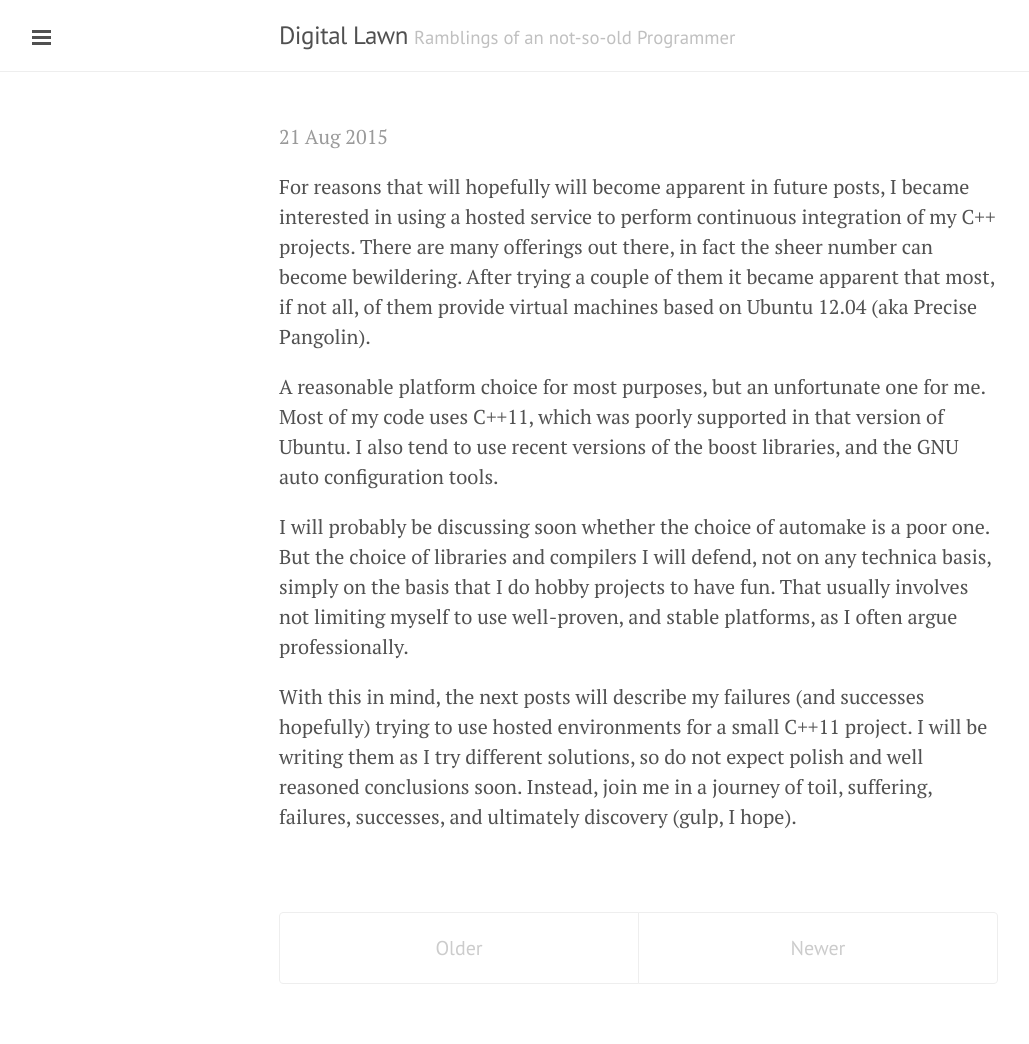
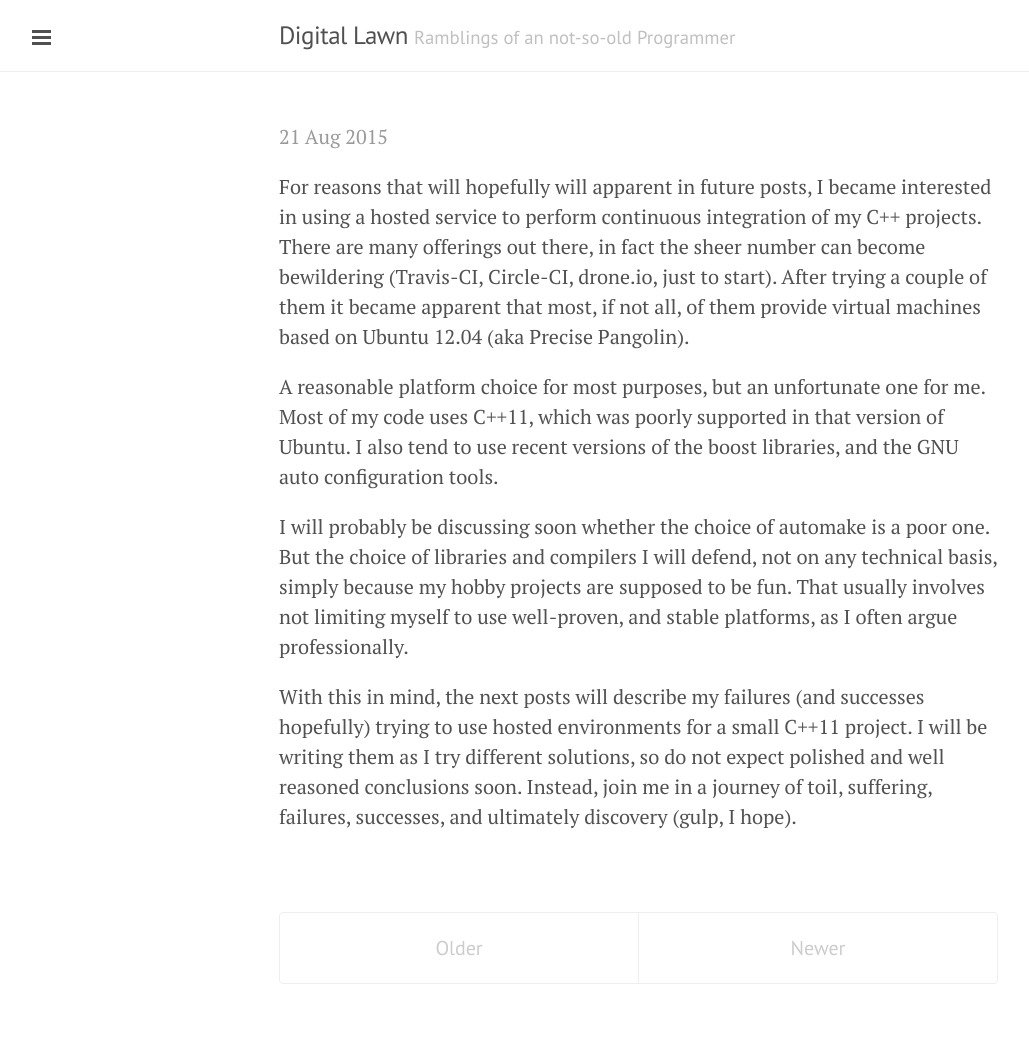
Before and after one commit to coryan/coryan.github.io, a Jekyll site: the page built from index.html, in a window 1280 px wide. Shown: the whole page, without its empty margins (1-1030 px from the left). Built offline with Jekyll 4.4.1, drawn with Linux system fonts in a browser that asks for light colours; Markdown is read by kramdown in place of the engine named in the settings; the list of posts is cut into pages by our own code.

Commit message:
Fixed typos

```diff
--- a/_posts/2015-08-19-is-hosted-continous-integration-suitable-for-c++.md
+++ b/_posts/2015-08-19-is-hosted-continous-integration-suitable-for-c++.md
@@ -3,10 +3,12 @@ title: Hosted Continous Integration: Suitable for C++?
 layout: post
 ---
 
-For reasons that will hopefully will become apparent in future posts,
+For reasons that will hopefully will apparent in future posts,
 I became interested in using a hosted service to perform continuous
 integration of my C++ projects.  There are many offerings out there,
-in fact the sheer number can become bewildering.  After trying a
+in fact the sheer number can become bewildering (Travis-CI, Circle-CI,
+drone.io, just to start).
+After trying a
 couple of them it became apparent that most, if not all, of them
 provide virtual machines based on Ubuntu 12.04 (aka Precise Pangolin).
 
@@ -17,14 +19,15 @@ boost libraries, and the GNU auto configuration tools.
 
 I will probably be discussing soon whether the choice of automake is a
 poor one.  But the choice of libraries and compilers I will defend,
-not on any technica basis, simply on the basis that I do hobby
-projects to have fun.  That usually involves not limiting myself to
+not on any technical basis, simply because my hobby
+projects are supposed to be fun.
+That usually involves not limiting myself to
 use well-proven, and stable platforms, as I often argue
 professionally.
 
 With this in mind, the next posts will describe my failures (and
 successes hopefully) trying to use hosted environments for a small
 C++11 project.  I will be writing them as I try different solutions,
-so do not expect polish and well reasoned conclusions soon.  Instead,
+so do not expect polished and well reasoned conclusions soon.  Instead,
 join me in a journey of toil, suffering, failures, successes, and
 ultimately discovery (gulp, I hope).
```
